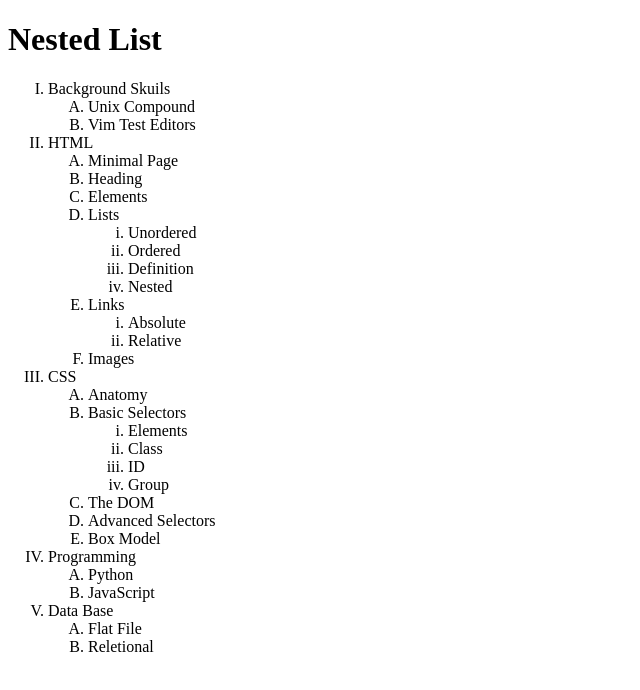
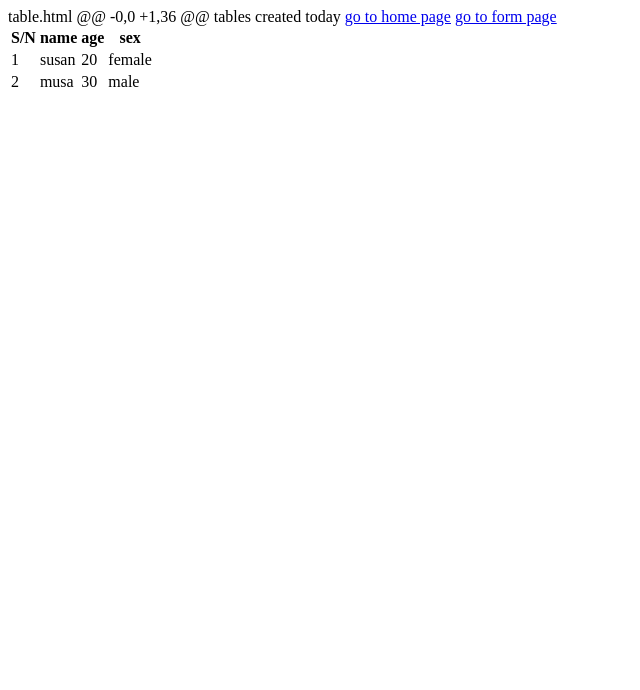
Before and after one commit to Simplelight011/Netisens-Web-Development-Class, a plain HTML site: page netisens web dev assignment.html in a window 1280 px wide. Shown: the whole page, without its empty margins (0-640 px from the left). Drawn offline with Linux system fonts and the light colour scheme.

Commit message:
Update netisens web dev assignment.html

```diff
--- a/netisens web dev assignment.html
+++ b/netisens web dev assignment.html
@@ -1,62 +1,38 @@
+table.html
+@@ -0,0 +1,36 @@
 <!DOCTYPE html>
 <html lang="en">
 <head>
     <meta charset="UTF-8">
-  <meta name="viewport" content="width=device-width, initial-scale=1.0">
+    <meta name="viewport" content="width=<device-width>, initial-scale=1.0">
     <title>Document</title>
 </head>
 <body>
-<h1 style="text align: center;">Nested List</h1>
+   <hi> tables created today </hi>
+   <a href="index.html">go to home page</a>
+   <a href="form.html">go to form page</a>
+   <table>
+    <tr>
+        <th>S/N</th>
+        <th>name</th>
+        <th>age</th>
+        <th>sex</th>
+    </tr>
+    <tr>
+        <td>1</td>
+        <td>susan</td>
+        <td>20</td>
+        <td>female</td>
+      </tr>
 
-<ol type="I">
-<li  style="text align-items: center;">Background Skuils</li>
-  <ol type="A">
-    <li  style="text align-items: center;">Unix Compound</Cmd></li>
-    <li  style="text align-items: center;">Vim Test Editors</Cmd></li>
-  </ol>
-<li  style="text align-items: center;">HTML</li>
-<ol type="A">
-  <li  style="text align-items: center;">Minimal Page</Cmd></li>
-  <li  style="text align-items: center;">Heading</Cmd></li>
-  <li  style="text align-items: center;">Elements</Cmd></li>
-  <li  style="text align-items: center;">Lists</Cmd></li>
-  <ol type="i">
-    <li>Unordered</li>
-    <li>Ordered</li>
-    <li>Definition</li>
-    <li>Nested</li>
-  </ol>
-  <li  style="text align-items: center;">Links</Cmd></li>
-  <ol type="i">
-    <li>Absolute</li>
-    <li>Relative</li>
-  </ol>
-  <li  style="text align-items: center;">Images</Cmd></li>
-</ol>
+      <tr>
+        <td>2</td>
+        <td>musa</td>
+        <td>30</td>
+        <td>male</td>
+    </tr>
 
-<li  style="text align-items: center;">CSS</li>
-<ol type="A">
-  <li>Anatomy</li>
-  <li>Basic Selectors</li>
-      <ol type="i">
-        <li>Elements</li>
-        <li>Class</li>
-        <li>ID</li>
-        <li>Group</li>
-      </ol>
-  <li>The DOM</li>
-  <li>Advanced Selectors</li>
-  <li>Box Model</li>
-</ol>
-<li  style="text align-items: center;">Programming</li>
-<ol type="A">
-  <li>Python</li>
-  <li>JavaScript</li>
-</ol>
-<li  style="text align-items: center;">Data Base</li>
-<ol type="A">
-  <li>Flat File</li>
-  <li>Reletional</li>
-</ol>
+
+    </table>
 </body>
 </html>
```
Lines whose indentation alone changed are shown as unchanged.
